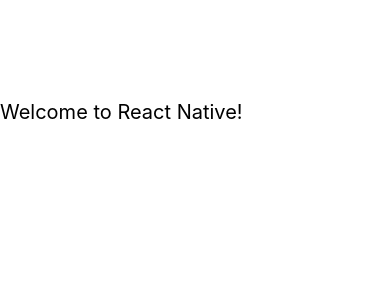
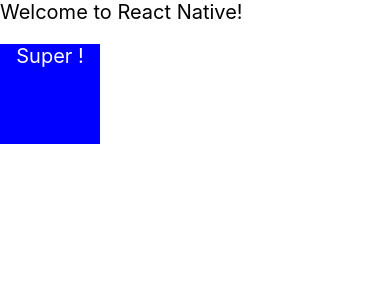
Before and after one commit to SmpManeth/react-native-introduction, a React Native app: screen / in a window 390 px wide. Shown: the top 300 px of the page. Built offline with nearby package versions, Linux system fonts and the light colour scheme.

Commit message:
update App.js and App.styles.js

```diff
--- a/App.js
+++ b/App.js
@@ -1,13 +1,16 @@
-import { Text } from "react-native";
+import { Text, View } from "react-native";
 import { Profile } from "./components/Profile/Profile";
 import { SafeAreaView, SafeAreaProvider } from "react-native-safe-area-context";
-import {styles} from "./App.styles"
+import { styles } from "./App.styles";
 
 export default function App() {
   return (
     <SafeAreaProvider>
       <SafeAreaView>
-        <Text style={ styles.text} >Welcome to React Native!</Text>
+        <Text style={styles.text}>Welcome to React Native!</Text>
+        <View style={styles.square}>
+          <Text style={styles.innerText}>Super !</Text>
+        </View>
       </SafeAreaView>
     </SafeAreaProvider>
   );
--- a/App.styles.js
+++ b/App.styles.js
@@ -5,6 +5,20 @@
     text: {
       fontSize: 20,
       color: "#000",
-      marginTop: 100,
+
     },
+
+    square:{
+        width: 100,
+        height: 100,
+        backgroundColor: "blue",
+        marginTop: 20,
+    },
+
+    innerText:{
+        fontSize: 20,
+        color: "white",
+        textAlign: "center",
+    }
+
   })
```
